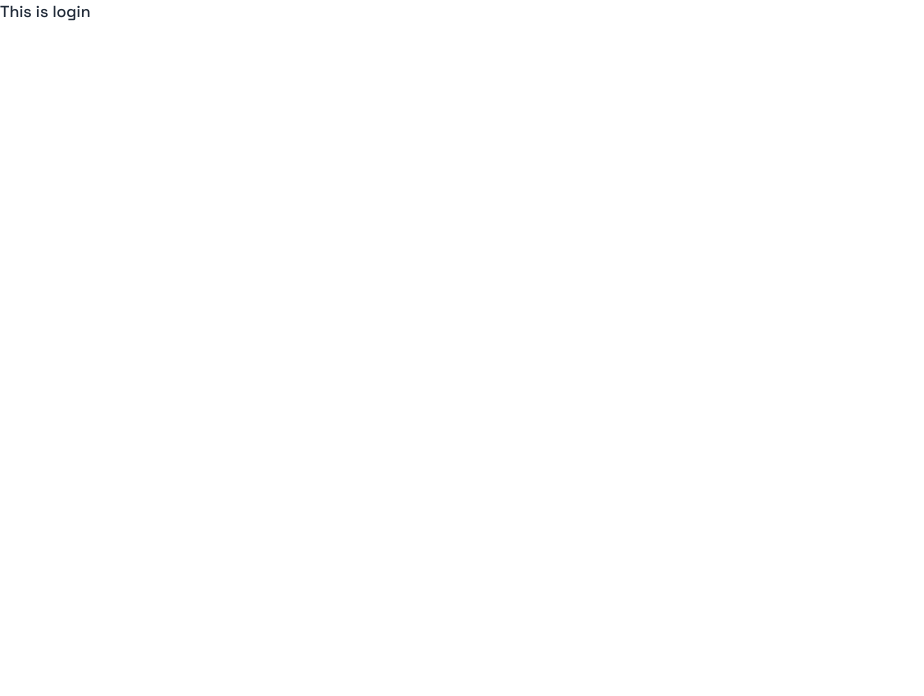
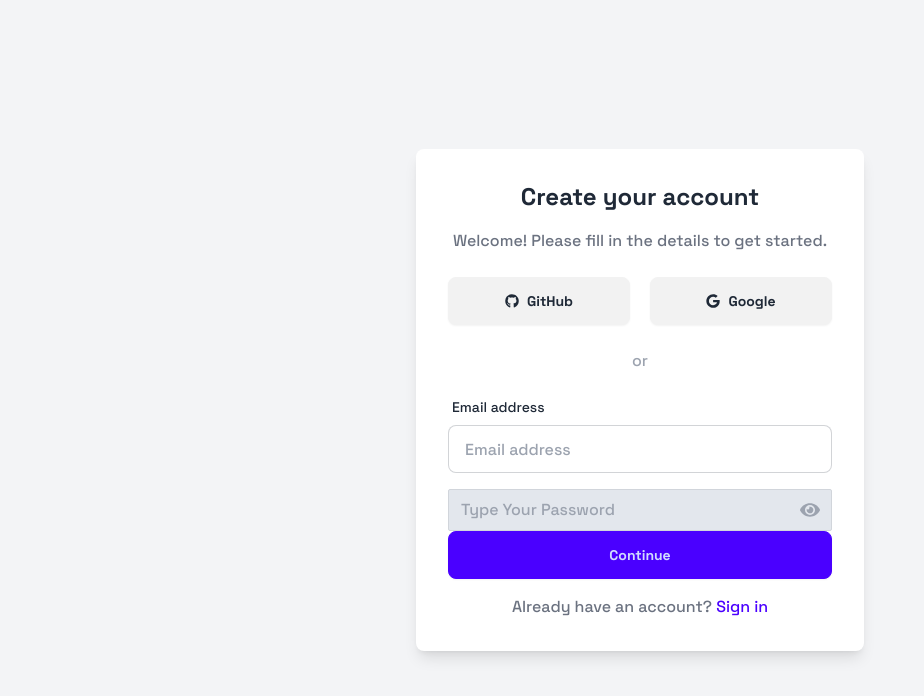
Before and after one commit to bijoymamud/code_snippet_task, a React (Vite) app: page /login in a window 1280 px wide. Shown: the top 696 px of the page, without its empty margins (0-924 px from the left). Built offline with nearby package versions, Linux system fonts and the light colour scheme.

Commit message:
Login section completed

```diff
--- a/package.json
+++ b/package.json
@@ -14,6 +14,7 @@
     "prismjs": "^1.29.0",
     "react-codemirror2": "^8.0.0",
     "react-dom": "^18.2.0",
+    "react-hook-form": "^7.52.2",
     "react-icons": "^5.2.1",
     "react-router-dom": "^6.23.1",
     "react-syntax-highlighter": "^15.5.0",
--- a/src/Pages/Login/Login.jsx
+++ b/src/Pages/Login/Login.jsx
@@ -1,11 +1,117 @@
-import React from 'react';
+import { useState } from "react";
+import { useForm } from "react-hook-form";
+import { FaEye, FaEyeSlash, FaGithub, FaGoogle } from "react-icons/fa";
 
 const Login = () => {
-    return (
-        <div>
-            <h2>This is login</h2>
+  const {
+    register,
+    handleSubmit,
+    formState: { errors },
+  } = useForm();
+
+  const onSubmit = (data) => {
+    console.log(data);
+
+  };
+  const [showPassword, setShowPassword] = useState(false);
+
+  const togglePasswordVisibility = () => {
+      setShowPassword(!showPassword);
+  };
+
+  return (
+    <div className="flex items-center justify-center min-h-screen bg-gray-100">
+      <div className="bg-white p-8 rounded-lg shadow-lg max-w-md w-full">
+        <h2 className="text-2xl font-semibold text-center mb-4">
+          Create your account
+        </h2>
+        <p className="text-center text-gray-500 pb-6">
+          Welcome! Please fill in the details to get started.
+        </p>
+
+        <div className="grid grid-cols-2 gap-5 pb-6">
+            <div className="btn flex items-center gap-2">
+                <FaGithub/>GitHub
+            </div>
+
+            <div className="btn flex items-center gap-2">
+                <FaGoogle/>Google
+            </div>
+
         </div>
-    );
+
+        <div className="text-center text-gray-400 mb-4">or</div>
+
+        {/* Form starts here */}
+        <form onSubmit={handleSubmit(onSubmit)}>
+          <div className="form-control mb-4">
+            <label className="label">
+              <span className="label-text">Email address</span>
+            </label>
+            <input
+              type="email"
+              placeholder="Email address"
+              className={`input input-bordered w-full ${errors.email ? 'border-red-500' : ''}`}
+              {...register("email", {
+                required: "Email is required",
+                pattern: {
+                  value: /^[^\s@]+@[^\s@]+\.[^\s@]+$/,
+                  message: "Invalid email address",
+                },
+              })}
+            />
+            {errors.email && <p className="text-red-500 text-sm mt-1">{errors.email.message}</p>}
+          </div>
+
+          {/* <div className="form-control mb-6">
+            <label className="label">
+              <span className="label-text">Password</span>
+            </label>
+            <input
+              type="password"
+              placeholder="Password"
+              className={`input input-bordered w-full ${errors.password ? 'border-red-500' : ''}`}
+              {...register("password", {
+                required: "Password is required",
+                minLength: {
+                  value: 6,
+                  message: "Password must be at least 6 characters",
+                },
+              })}
+            />
+            {errors.password && (
+              <p className="text-red-500 text-sm mt-1">{errors.password.message}</p>
+            )}
+          </div> */}
+              <div className="relative">
+                                      <input
+                                          type={showPassword ? 'text' : 'password'}
+                                          placeholder="Type Your Password"
+                                          className="w-full px-3 py-2 border border-gray-300 rounded-sm focus:outline-none focus:ring focus:ring-pink-300 pr-10 bg-[#E3E7ED]"
+                                          {...register('password', { required: true })}
+                                      />
+                                      <div className="absolute right-3 top-1/2 transform -translate-y-1/2 cursor-pointer" onClick={togglePasswordVisibility}>
+                                          {showPassword ? <FaEyeSlash className="text-gray-400 text-xl" /> : <FaEye className="text-xl text-gray-400" />}
+                                      </div>
+                                  </div>
+
+          <button className="btn btn-primary w-full mb-4" type="submit">
+            Continue
+          </button>
+        </form>
+
+        <div className="text-center">
+          <p className="text-gray-500">
+            Already have an account?{" "}
+            <a href="#" className="text-primary hover:underline">
+              Sign in
+            </a>
+          </p>
+        </div>
+
+      </div>
+    </div>
+  );
 };
 
 export default Login;
```
Also changed, not shown: 1 other file (tests, documents, lock files or other folders).
